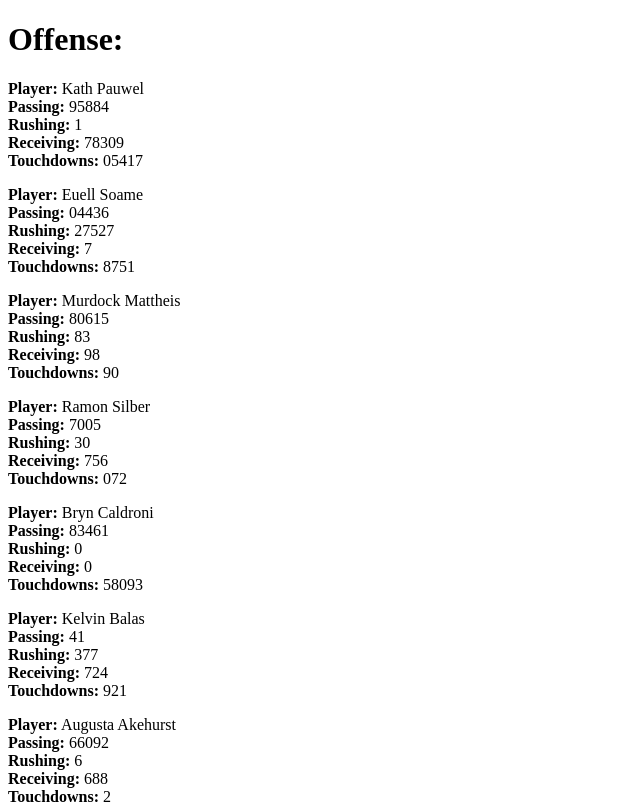
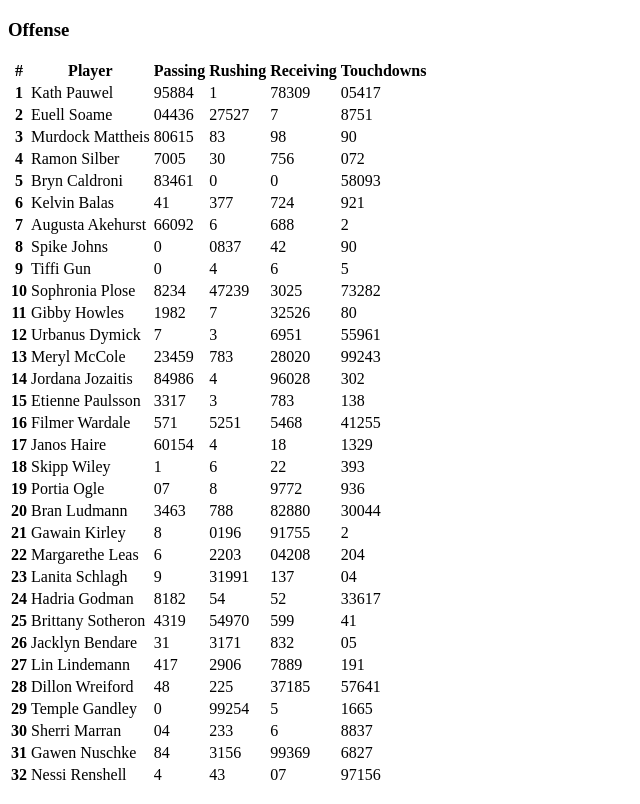
Before and after one commit to JKR-Hacks/randy-services, a React (Create React App) app in the folder client/: page / in a window 1280 px wide. Shown: the top 804 px of the page, without its empty margins (0-640 px from the left). Built offline with nearby package versions, Linux system fonts and the light colour scheme; the HTML template or start-up script is replaced by a standard one.

Commit message:
Seeded data into Bootstrap Table

```diff
--- a/client/src/App.js
+++ b/client/src/App.js
@@ -13,7 +13,7 @@ class App extends Component {
   seedData() {
     return (
     <div>
-      <h1>Offense:</h1>
+      {/* <h1>Offense:</h1>
       {this.state.sample.default.map((elem, i) => {
         return (
         <p key={i}><b>Player:</b> {elem.Offense.Player} <br></br>
@@ -43,7 +43,34 @@ class App extends Component {
         <b>Extra Points:</b> {elem.SpecialTeams.ExtraPoint} <br></br>
         </p>
         );
-      })}
+      })} */}
+      <h3>Offense</h3>
+      <table className="table">
+        <thead>
+          <tr>
+            <th scope="col">#</th>
+            <th scope="col">Player</th>
+            <th scope="col">Passing</th>
+            <th scope="col">Rushing</th>
+            <th scope="col">Receiving</th>
+            <th scope="col">Touchdowns</th>
+          </tr>
+        </thead>
+          <tbody>
+          {this.state.sample.default.map((elem, i) => {
+            return ([
+              <tr>
+                <th scope="row">{i+1}</th>
+                <td>{elem.Offense.Player}</td>
+                <td>{elem.Offense.Passing}</td>
+                <td>{elem.Offense.Rushing}</td>
+                <td>{elem.Offense.Receiving}</td>
+                <td>{elem.Offense.Touchdowns}</td>
+              </tr>
+            ]);
+          })}
+        </tbody>
+      </table>
     </div>
     );
   };
```
Also changed, not shown: 2 other files (tests, documents, lock files or other folders).
